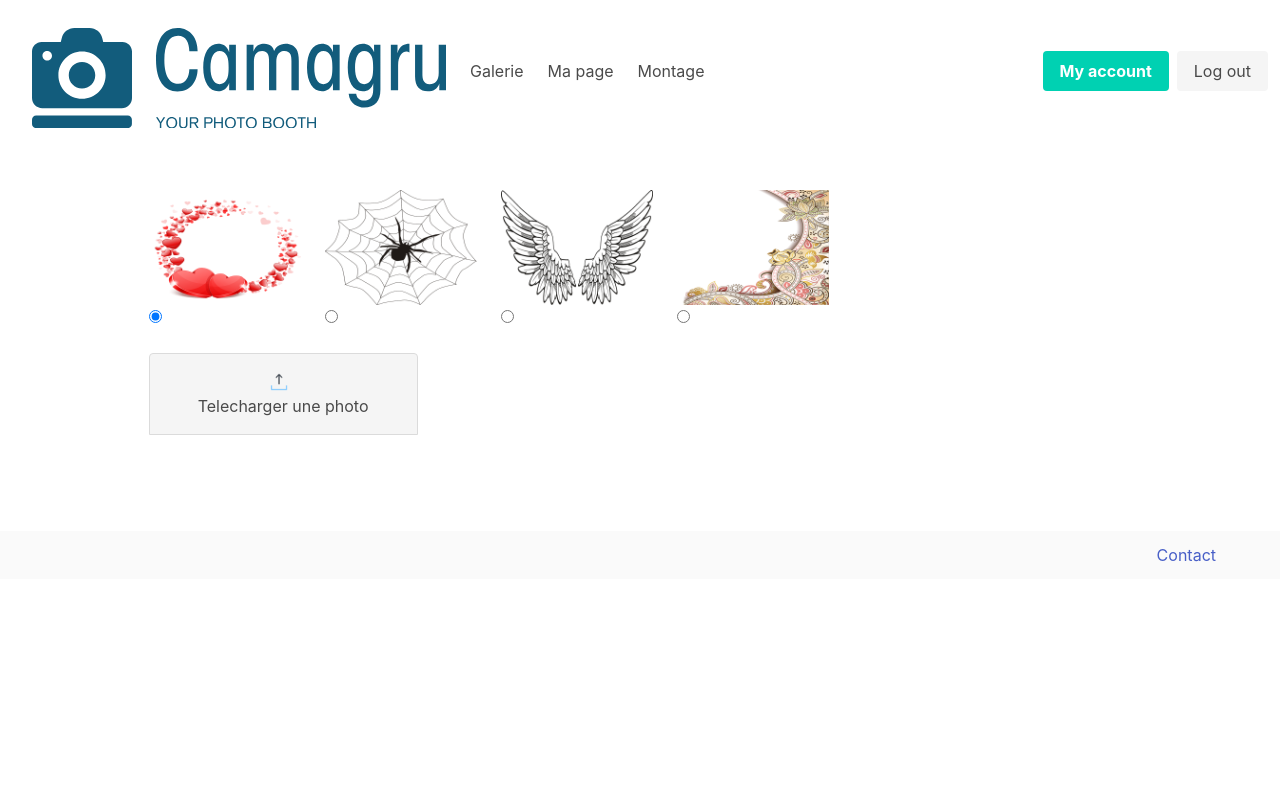
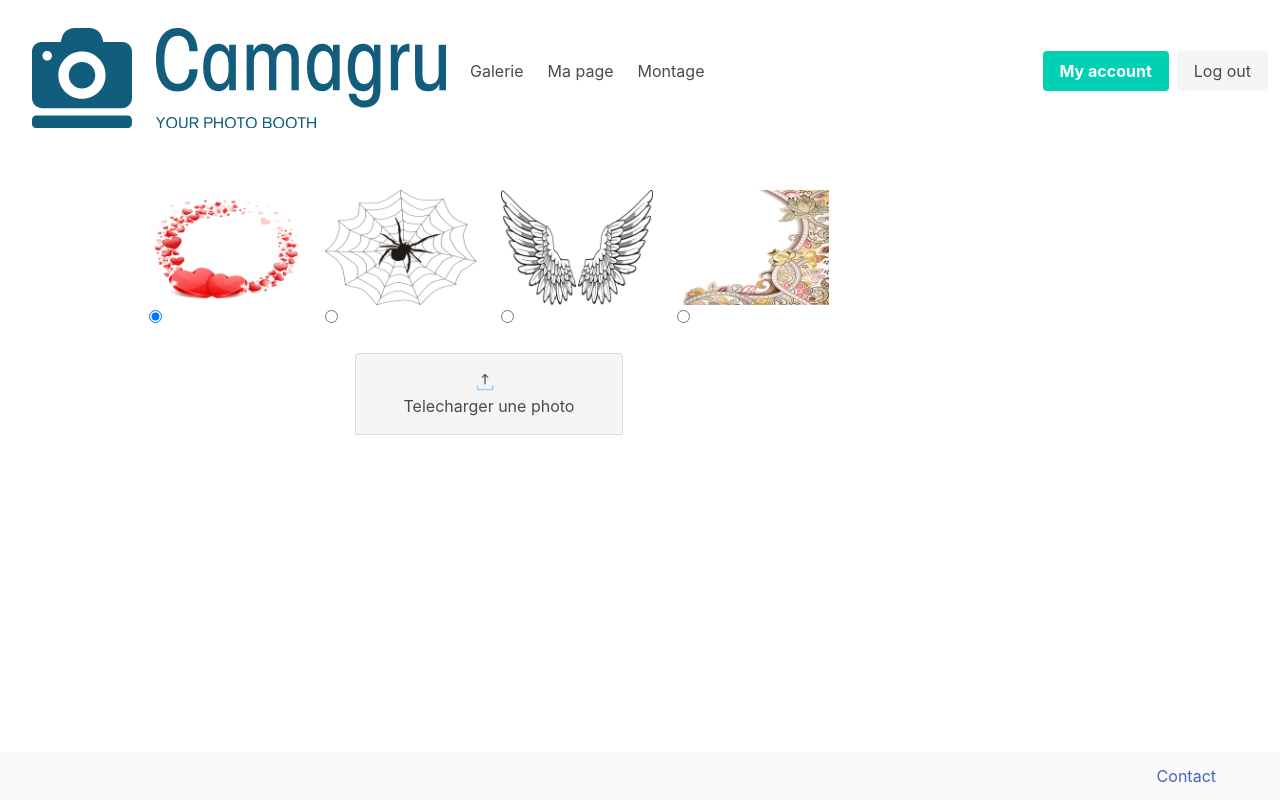
Before and after one commit to jeromefrench/camagru, a PHP site: page /montage in a window 1280 px wide. Run offline with PHP 8.4, Linux system fonts and the light colour scheme; the visitor is signed in with stand-in values (Sample User, id 1); some libraries are stand-ins or nearby versions.

Commit message:
avant style button

```diff
--- a/public/formulaire_up.php
+++ b/public/formulaire_up.php
@@ -2,7 +2,7 @@
 	<div class="form">
 		<form id="form" enctype="multipart/form-data" method="post"  action="/montage">
 			<div class="file is-boxed  has-name">
-				<label class="file-label">
+				<label class="file-label"   style="margin-left:auto; margin-right:auto;">
 					<input  id="file" class="file-input" type="file" name="myFile">
 					<span class="file-cta">
 						<span class="file-icon">
--- a/vue/footer.php
+++ b/vue/footer.php
@@ -17,3 +17,19 @@
 
 </body>
 </html>
+
+
+<!-- style pour garder le footer en bas -->
+<style>
+.Site {
+  display: flex;
+  min-height: 100vh;
+  flex-direction: column;
+}
+
+.Site-content {
+  flex: 1;
+}
+
+
+</style>
--- a/vue/header.php
+++ b/vue/header.php
@@ -7,7 +7,7 @@
 		<link rel="stylesheet" href="https://cdn.jsdelivr.net/npm/bulma@0.8.0/css/bulma.min.css">
 		<!-- <link rel="stylesheet" href="/style.css"/> -->
 	</head>
-<body>
+<body class="Site">
 	<nav class="navbar" role="navigation" aria-label="main navigation">
 		<div class="navbar-brand">
 			<a class="navbar-item" href="<?= $fullDomain ; ?>"><?php require '../public/img/logo.html'; ?></a>
@@ -40,7 +40,7 @@
 </nav>
 
 
-<section   class="section">
+<section   class="section Site-content"   >
 
 <div id="notification">
 </div>
--- a/vue/montage.php
+++ b/vue/montage.php
@@ -35,7 +35,7 @@
 	</div>
 
 <?php if (isset($answer) && isset($answer['uploadPic']) && $answer['uploadPic'] == true){  ?>
-	<figure>
+	<figure class="image">
 		<img id="picUploaded" src="/photo_upload/<?= $login ; ?>" >
 	</figure>
 	<input type="button" name="screenShot" value="Take ScreenShot" id="screenshot-button">
```
Also changed, not shown: public/photo1.png, 1 other file.
